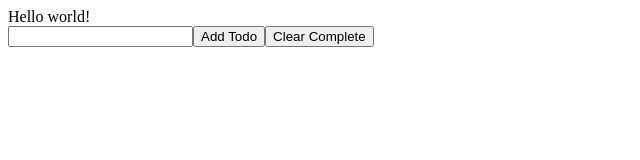
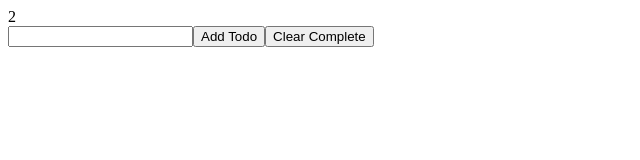
Before and after one commit to kitfud/todolist-app-practice, a React (Create React App) app: page / in a window 1280 px wide. Shown: the top 160 px of the page, without its empty margins (0-640 px from the left). Built offline with nearby package versions, Linux system fonts and the light colour scheme.

Commit message:
simple props passed example

```diff
--- a/src/App.js
+++ b/src/App.js
@@ -1,11 +1,13 @@
-import React from 'react';
+import React, {useState} from 'react';
 import TodoList from './TodoList'
 
 
 function App() {
+ const [todos,setTodos]= useState(['task1','task2'])//first state is all variables and second is funciton passed through all
+
  return (
    <React.Fragment>
-   <TodoList />
+   <TodoList todos={todos}/>
    <input type="text"/>
    <button>Add Todo</button>
    <button>Clear Complete</button>
--- a/src/TodoList.js
+++ b/src/TodoList.js
@@ -1,9 +1,9 @@
 import React from 'react'
 
-export default function TodoList() {
+export default function TodoList({todos}) {
     return (
         <div>
-            Hello world!
+           {todos.length}
         </div>
     )
 }
```
